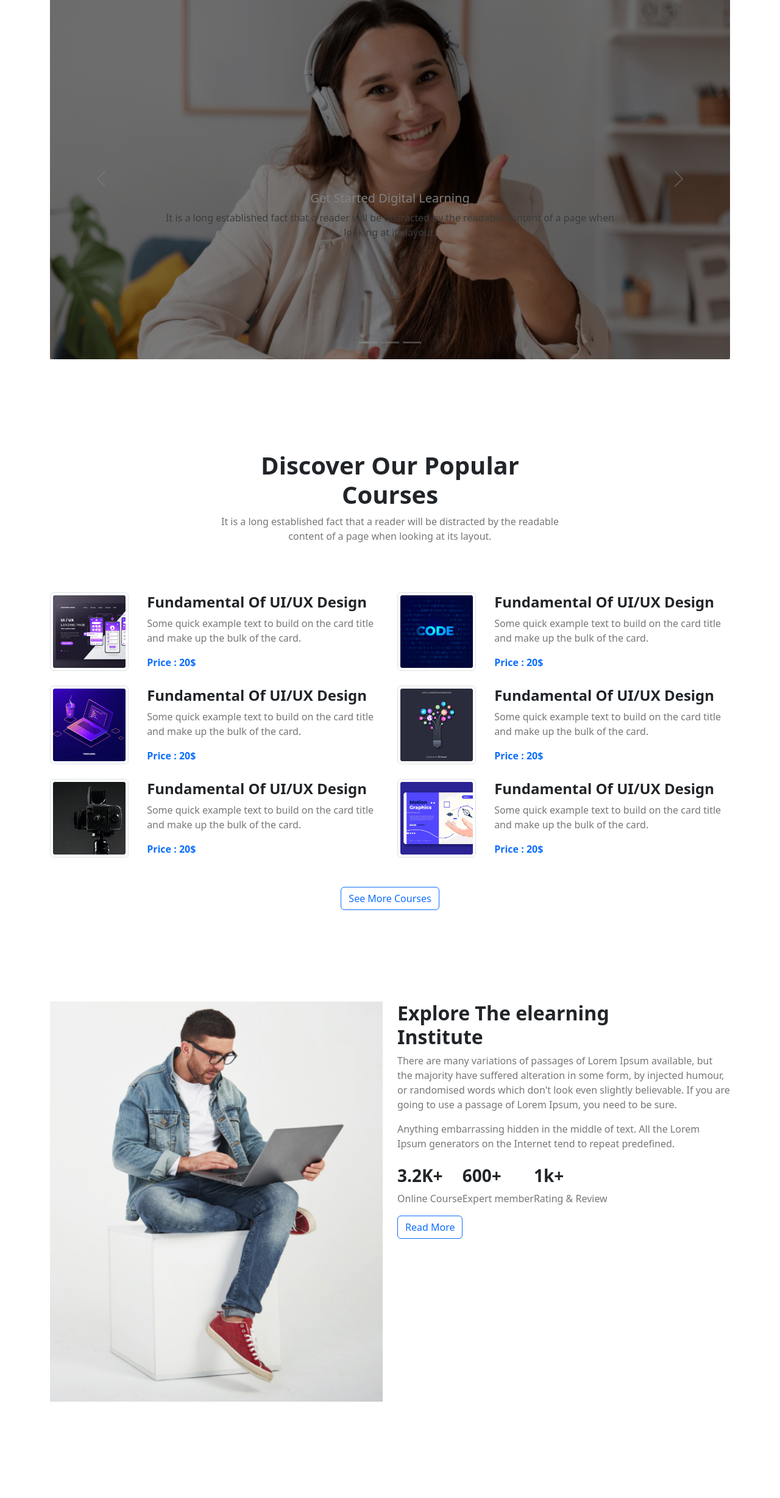
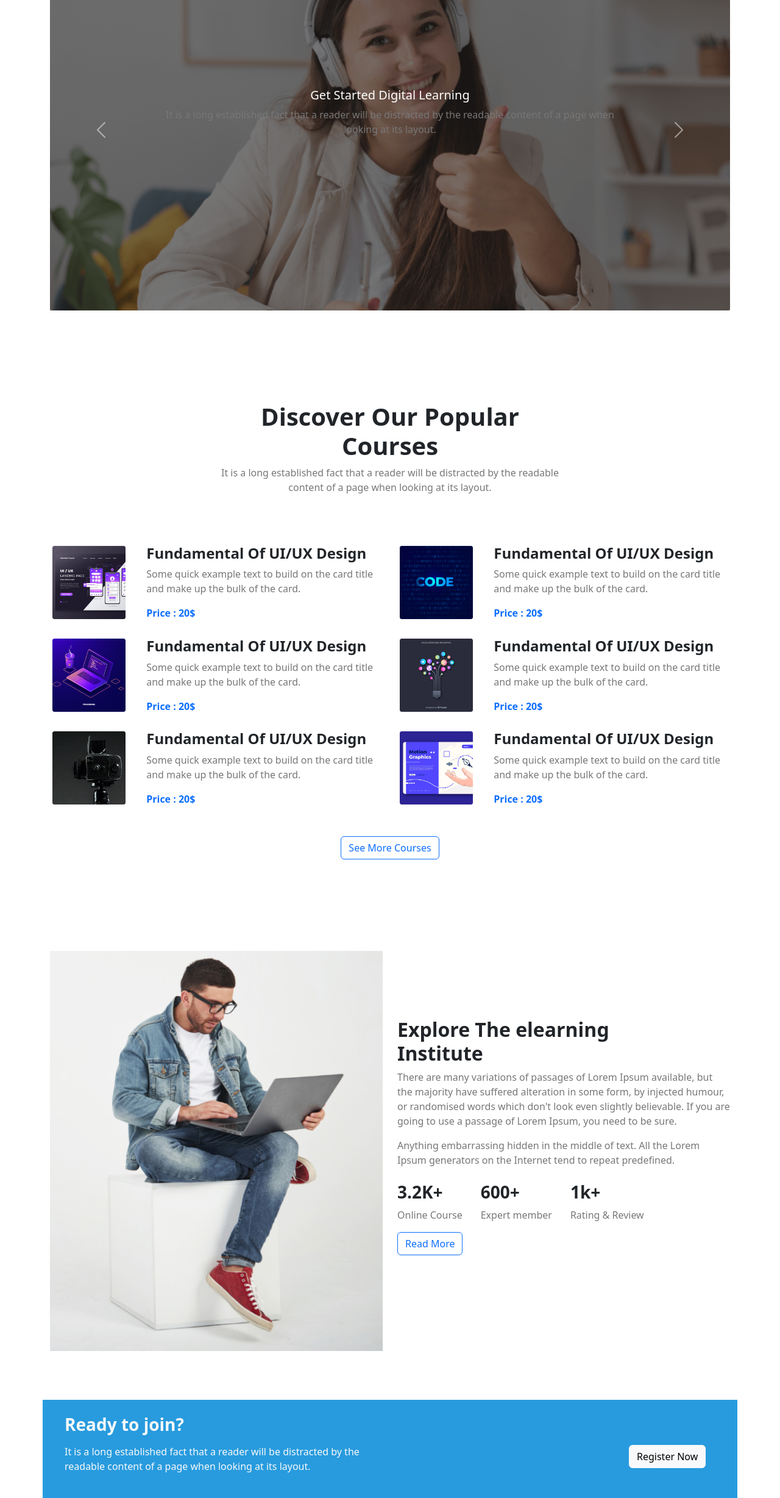
Before and after one commit to Sriti-coder/training-course, a plain HTML site: page index.html in a window 1280 px wide. Shown: the part 83-2539 px from the top of the page at 61% size. Before the commit the page ends 2381 px from the top, so only its background shows below. Drawn offline with nearby package versions, Linux system fonts and the light colour scheme.

Commit message:
third commit

```diff
--- a/index.html
+++ b/index.html
@@ -12,8 +12,7 @@
 </head>
 <body>
     <header>
-        <div class="container">
-            <nav class="navbar navbar-expand-lg bg-light">
+            <nav class="container navbar navbar-expand-lg bg-light fixed-top">
                 <div class="container-fluid">
                   <a class="navbar-brand" href="#">Training Course</a>
                   <button class="navbar-toggler" type="button" data-bs-toggle="collapse" data-bs-target="#navbarText" aria-controls="navbarText" aria-expanded="false" aria-label="Toggle navigation">
@@ -38,27 +37,14 @@
                   </div>
                 </div>
               </nav>
-        </div>
     </header>
     <main>
       <!-- slider-area-start -->
       <section class="slider-area container mb">
         <div id="carouselExampleCaptions" class="carousel slide" data-bs-ride="false">
-          <div class="carousel-indicators">
-            <button type="button" data-bs-target="#carouselExampleCaptions" data-bs-slide-to="0" class="active" aria-current="true" aria-label="Slide 1"></button>
-            <button type="button" data-bs-target="#carouselExampleCaptions" data-bs-slide-to="1" aria-label="Slide 2"></button>
-            <button type="button" data-bs-target="#carouselExampleCaptions" data-bs-slide-to="2" aria-label="Slide 3"></button>
-          </div>
           <div class="carousel-inner">
             <div class="carousel-item active">
               <img src="img/cover/cover-1.png" class="d-block w-100" alt="...">
-              <div class="carousel-caption d-none d-md-block">
-                <h5>Get Started Digital Learning</h5>
-                <p>It is a long established fact that a reader will be distracted by the readable content of a page when looking at its layout.</p>
-              </div>
-            </div>
-            <div class="carousel-item">
-              <img src="img/cover/cover-2.jpg" class="d-block w-100" alt="...">
               <div class="carousel-caption d-none d-md-block">
                 <h5>Get Started Digital Learning</h5>
                 <p>It is a long established fact that a reader will be distracted by the readable content of a page when looking at its layout.</p>
@@ -159,7 +145,7 @@
       </section>
     <!-- course-area-end -->
     <!-- explore-area-start -->
-      <section class="explore-area">
+      <section class="explore-area mb-80">
         <div class="container">
           <div class="row">
             <div class="col-lg-6">
@@ -174,11 +160,11 @@
                   </p>
                   <p class="mb-2">Anything embarrassing hidden in the middle of text. All the Lorem Ipsum generators on the Internet tend to repeat predefined.</p>
                   <div class="explore-count d-flex ">
-                    <div class="count-body ">
+                    <div class="count-body pr-30">
                       <h3 class="fw-bolder">3.2K+</h3>
                       <p>Online Course</p>
                     </div>
-                    <div class="count-body">
+                    <div class="count-body pr-30">
                       <h3 class="fw-bolder">600+</h3>
                       <p>Expert member</p>
                     </div>
@@ -194,6 +180,59 @@
         </div>
       </section>
     <!-- explore-area-end -->
+    <!-- register-area-start -->
+      <section class="register-area">
+        <div class="container">
+          <div class="row bg-info">
+            <div class="col-lg-10">
+              <div class="register-content p-4">
+                <h3 class="fw-bolder text-light pb-2">Ready to join?</h3>
+                <p class="text-light">It is a long established fact that a reader will be distracted by the<br> readable content of a page when looking at its layout.</p>
+              </div>
+            </div>
+            <div class="col-lg-2 pt-4 align-items-center d-flex">
+              <!-- Button trigger modal -->
+                  <button type="button" class="btn btn-light" data-bs-toggle="modal" data-bs-target="#exampleModal">
+                    Register Now
+                  </button>
+                  <!-- Modal -->
+                  <div class="modal fade" id="exampleModal" tabindex="-1" aria-labelledby="exampleModalLabel" aria-hidden="true">
+                    <div class="modal-dialog">
+                      <div class="modal-content">
+                        <div class="modal-header">
+                          <h5 class="modal-title" id="exampleModalLabel">Modal title</h5>
+                          <button type="button" class="btn-close" data-bs-dismiss="modal" aria-label="Close"></button>
+                        </div>
+                        <div class="modal-body">
+                          <form>
+                            <div class="mb-3">
+                              <label for="exampleInputEmail1" class="form-label">Email address</label>
+                              <input type="email" class="form-control" id="exampleInputEmail1" aria-describedby="emailHelp">
+                              <div id="emailHelp" class="form-text">We'll never share your email with anyone else.</div>
+                            </div>
+                            <div class="mb-3">
+                              <label for="exampleInputPassword1" class="form-label">Password</label>
+                              <input type="password" class="form-control" id="exampleInputPassword1">
+                            </div>
+                            <div class="mb-3 form-check">
+                              <input type="checkbox" class="form-check-input" id="exampleCheck1">
+                              <label class="form-check-label" for="exampleCheck1">Check me out</label>
+                            </div>
+                            <button type="submit" class="btn btn-primary">Submit</button>
+                          </form>
+                        </div>
+                        <div class="modal-footer">
+                          <button type="button" class="btn btn-secondary" data-bs-dismiss="modal">Close</button>
+                          <button type="button" class="btn btn-primary">Save changes</button>
+                        </div>
+                      </div>
+                    </div>
+                  </div>
+            </div>
+          </div>
+        </div>
+      </section>
+    <!-- register-area-end -->
     </main>
 
 
--- a/style.css
+++ b/style.css
@@ -12,7 +12,12 @@
 p{
     color: #777777;
 }
-
+.pr-30{
+    padding-right: 30px;
+}
+.bg-info{
+    background-color: #289BDE !important;
+}
 /* header-section */
 .navbar-brand{
     font-family: 'Courgette', cursive;
@@ -24,42 +29,30 @@ p{
 	color: #0D6EFD;
 }
 /* slider-area */
-/* .carousel-item img{
-    background-color: rgba(0, 0, 0, 0.5);
-    background-blend-mode: darken,luminosity;
-} */
 .carousel-caption.d-none.d-md-block {
-	top: 50% !important;
+	top: 35% !important;
 }
-/* .slider::before{
+.carousel-item::before{
     position:absolute;
     top: 0;
     left: 0;
     content: "";
-    background-color: #8c8e91;
-    height: 100vh;
+    background-color: #222;
+    height: 100%;
     width: 100%;
     opacity: 0.6;
-
-    } */
-    .carousel-inner{
-        position: relative;
-    }
-    .carousel-inner:before {
-        position:absolute;
-        top: 0;
-        left: 0;
-        content: "";
-        height: 100vh;
-        width: 100%;
-        z-index: 999;
-        background-color: rgba(0, 0, 0, 0.5);
-        background-blend-mode: darken,luminosity;
-    }
+}
 /* course-section */
 .course-details{
     margin-left:30px;
 }
+.img-thumbnail {
+	border: none !important;
+}
+.explore-detail {
+	padding: 110px 0;
+}
+
 /* explore-section */
 .explore-img img {
 	width: 100%;
```
Also changed, not shown: img/cover/cover-2.jpg.
